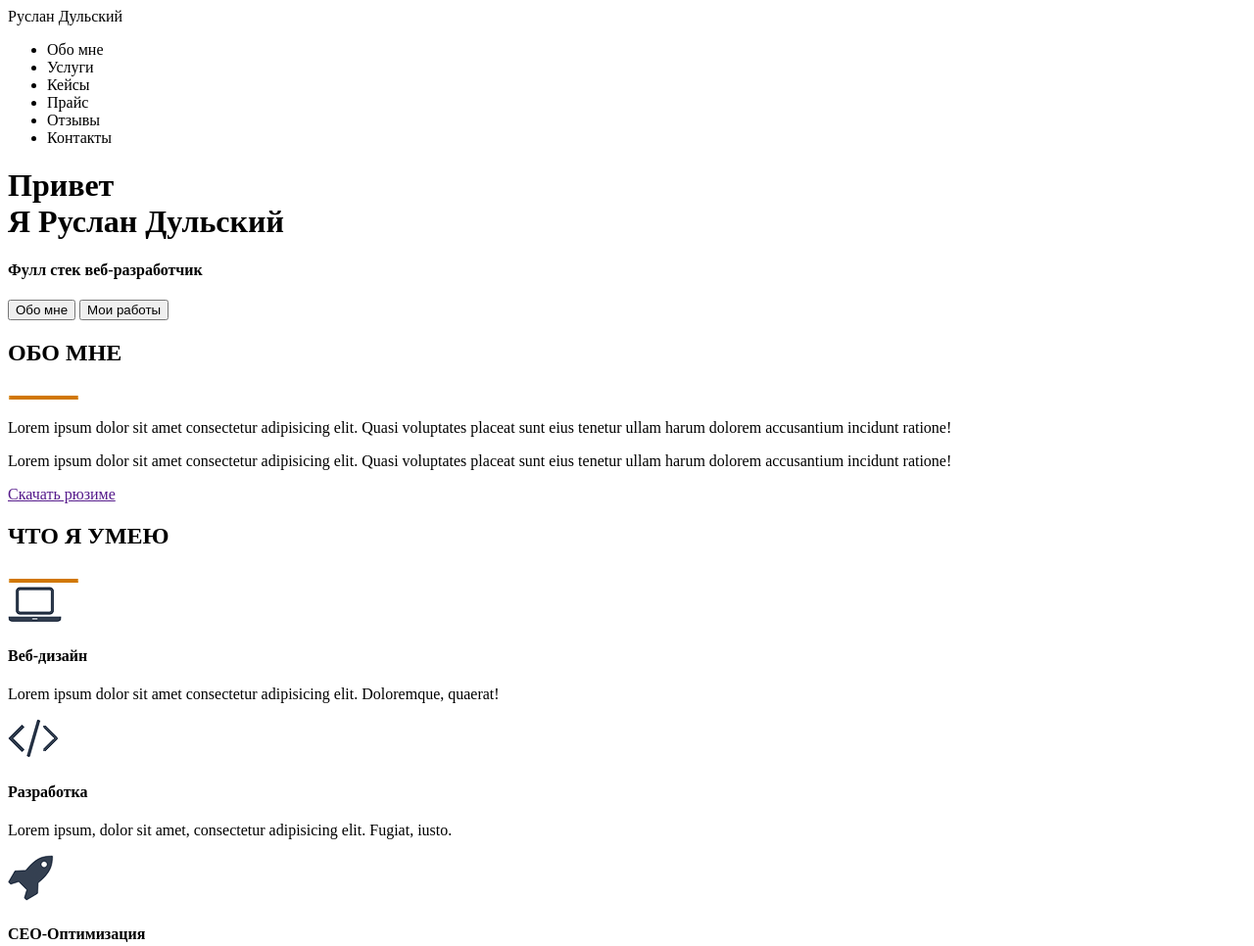
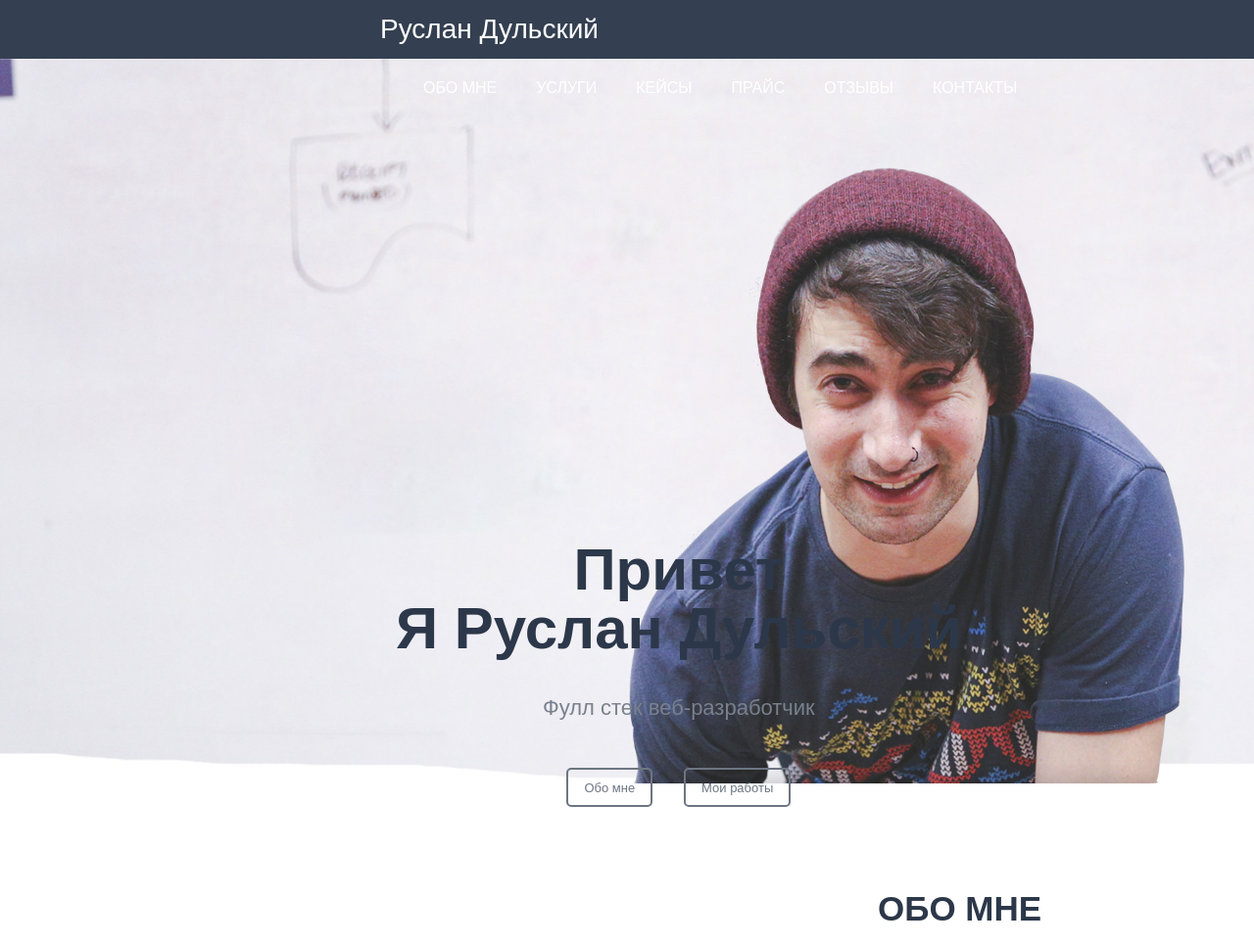
Before and after one commit to 33Ruslan/33Ruslan.github.io, a plain HTML site: page src/Index.html in a window 1280 px wide. Shown: the top 966 px of the page at 98% size. Drawn offline with Linux system fonts and the light colour scheme.

Commit message:
файл css

```diff
--- a/src/Index.html
+++ b/src/Index.html
@@ -11,6 +11,9 @@
 	<meta property="ogititle" content="Это моя первая страница">
 
 	<title>Практика</title>
+	<link rel="stylesheet" href="css/reset.css">
+	<link rel="stylesheet" href="css/style.css">
+
 </head>
 
 <body>
@@ -34,18 +37,18 @@
 	<h4>Фулл стек веб-разработчик</h4>
 	<input type="submit" value="Обо мне">
 	<input type="submit" value="Мои работы">
-
 </div></div>
 
-<div class="">
-	<h2>ОБО МНЕ</h2>
+<div class="obo_mne">
+	<h2>обо мне</h2>
 	<img src="img/Черта заголовка.png">
-	<p>Lorem ipsum dolor sit amet consectetur adipisicing elit. Quasi voluptates placeat sunt eius tenetur ullam harum dolorem accusantium incidunt ratione!</p>
-	<p>Lorem ipsum dolor sit amet consectetur adipisicing elit. Quasi voluptates placeat sunt eius tenetur ullam harum dolorem accusantium incidunt ratione!</p>
+	<div><img src="img/фотка.jpg"></div>
+	<p>Lorem ipsum dolor sit, amet consectetur adipisicing elit. Expedita iste aliquam unde ab mollitia, in quisquam dolore cumque dolor iusto facere alias saepe ducimus voluptatum similique iure dignissimos inventore fugiat ad et repudiandae cupiditate obcaecati.</p>
+	<p>Lorem ipsum dolor sit amet consectetur adipisicing elit. Provident dolorum iste minus recusandae fuga labore aspernatur. Nostrum officiis laudantium consequatur placeat unde esse, eius maiores harum! Ducimus, id, similique? Natus, autem, necessitatibus. Dolores, reiciendis, expedita.</p>
 	<a href="" download="">Скачать рюзиме</a>
 </div>
 
-<div>
+<div class="chto_ymeu">
 	<h2>ЧТО Я УМЕЮ</h2>
 	<img src="img/Черта заголовка.png">
 
--- /dev/null
+++ b/src/css/reset.css
@@ -0,0 +1,41 @@
+*{
+    padding: 0;
+    margin: 0;
+    border: 0;
+}
+
+*,*:before, *:after{
+	-moz-box-sizing: border-box;
+	-webkit-box-sizing: border-box;
+	box-sizing: border-box;
+}
+
+:focus, :active{outline: none;}
+a:focus, a:active{outline: none;}
+
+nav, footer, header, aside{display: block;}
+
+html, body{
+height:100%;
+width:100%;
+font-size 100%;
+line-height: 1;
+font-size:14px;
+-ms-text-size-adjust: 100%;
+-moz-text-size-adjust: 100%;
+-webkit-text-size-adjust: 100%;
+}
+
+input, button, textarea{font-family: inherit;
+}
+
+input::-ms-clear{display: none;}
+button{cursor: pointer;}
+button::-moz-focus-inner{padding: 0; border:0;}
+a, a:visited{text-decoration: none; color: black;}
+a:hover{text-decoration: none;}
+ul li{list-style: none;}
+img{vertical-align: top;}
+
+
+h1,h2,h3,h4,h5,h6{font-size: inherit; font-weight: 400;}
--- /dev/null
+++ b/src/css/style.css
@@ -0,0 +1,122 @@
+body{
+	font-family: Arial, sans-serif;
+}
+
+nav{
+	width: 100%;
+	height: 60px;
+	background: #344051
+}
+
+.logo{
+	color: #fff;
+	font-size: 28px;
+    line-height: 60px;
+    padding-left: 388px;
+    float: left;
+}
+
+.menu{
+	float: left;
+	padding-left: 432px;
+}
+
+.menu li{
+	float: left;
+	line-height: 60px;
+	color: #fff;
+	margin-right: 40px;
+	font-size: 16px;
+	text-transform: uppercase;
+}
+
+.main{
+	width: 100%;
+	height: calc(100% - 60px);
+	background: url(../img/Парень.png) 90% 100%/auto 85% no-repeat , url(../img/фон.jpg) center/cover no-repeat;
+}
+
+.titel_container{
+	float: left;
+	margin: 432px 0px 0px 404px;
+	color: #2c384a;
+	text-align: center;
+}
+
+.titel_container h1{
+	font-size: 60px;
+	font-weight: bold;
+}
+
+.titel_container h4{
+	margin-top: 40px;
+	font-size: 22px;
+	color: #79818d;
+}
+
+.titel_container input{
+	height: 40px;
+	text-align: center;
+	border: 2px solid #6d7682;
+	background: none;
+	border-radius: 5px;
+	color: #6d7682;
+	font-size: 13px;
+	padding: 0px 16px;
+	margin: 50px 14px 0px 14px;
+}
+
+.obo_mne h2{
+	color: #2c384a;
+	font-size: 35px;
+    margin-top: 110px;
+    padding-left: 896px;
+    text-transform: uppercase;
+    font-weight: bold;
+}
+
+.obo_mne>img{
+	padding-left: 926px;
+	margin-top: 31px;
+}
+
+.obo_mne div{
+	padding-left: 860px;
+	margin-top: 60px;
+}
+
+.obo_mne p{
+	margin-top: 25px;
+	margin-left: 596px;
+	margin-right: 596px;
+	font-size: 16px;
+	text-align: left;
+	color: #3f495a;
+}
+
+.obo_mne a{
+    border-radius: 5px;
+    border: 2px solid #6d7682;
+	color: #6f707e;
+	margin-left: 886px;
+	padding: 10px 10px 10px 110px;
+}
+
+.chto_ymeu{
+	width: 100%;
+	background: url(../img/картинка фона.jpg);
+}
+
+.chto_ymeu h2{
+	color: #2c384a;
+	font-size: 35px;
+    margin-top: 110px;
+    padding-left: 874px;
+    text-transform: uppercase;
+    font-weight: bold;
+}
+
+.chto_ymeu img{
+	padding-left: 926px;
+	margin-top: 31px;
+}
```
Also changed, not shown: src/img/Парень.png (added), src/img/картинка фона.jpg (added), src/img/фон.jpg (added), src/img/фотка.jpg (added).
